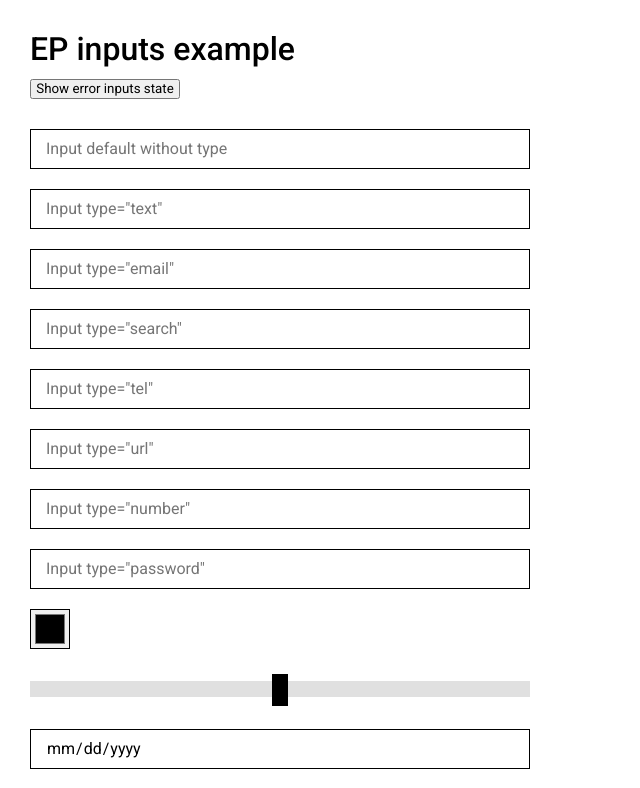
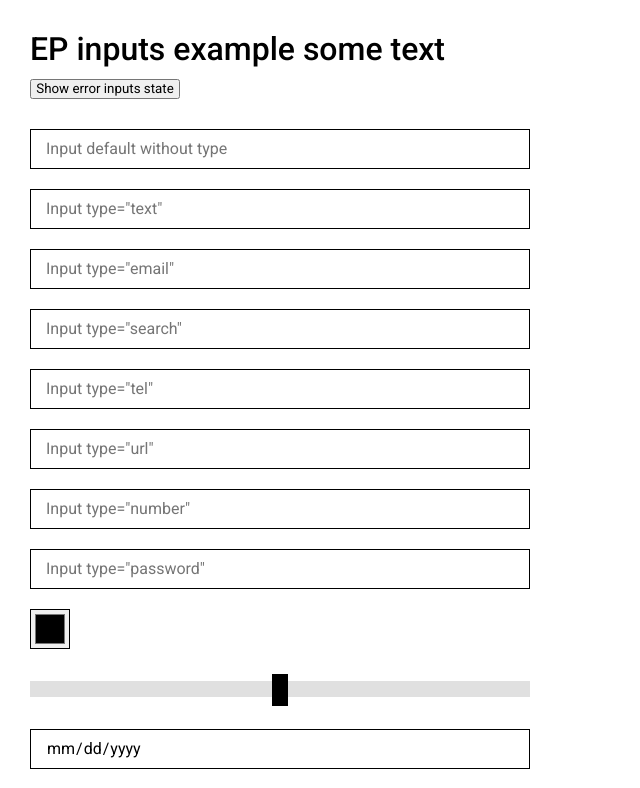
Before and after one commit to mandelifelics/input-testing, a React (Create React App) app: page / in a window 1280 px wide. Shown: the top 788 px of the page, without its empty margins (0-640 px from the left). Built offline with nearby package versions, Linux system fonts and the light colour scheme.

Commit message:
add text

```diff
--- a/src/App.jsx
+++ b/src/App.jsx
@@ -15,7 +15,7 @@ function App() {
   const changeErrorInputsState = () => setErrorState(!errorState);
   return (
     <div className="App">
-      <h1>EP inputs example</h1>
+      <h1>EP inputs example some text</h1>
       <button type="button" onClick={changeErrorInputsState}>Show error inputs state</button>
       <form action="/?default" method="get" onSubmit={onSubmit} className={errorState ? "errorState" : ""}>
         <input placeholder={`Input default without type`}/>
```
